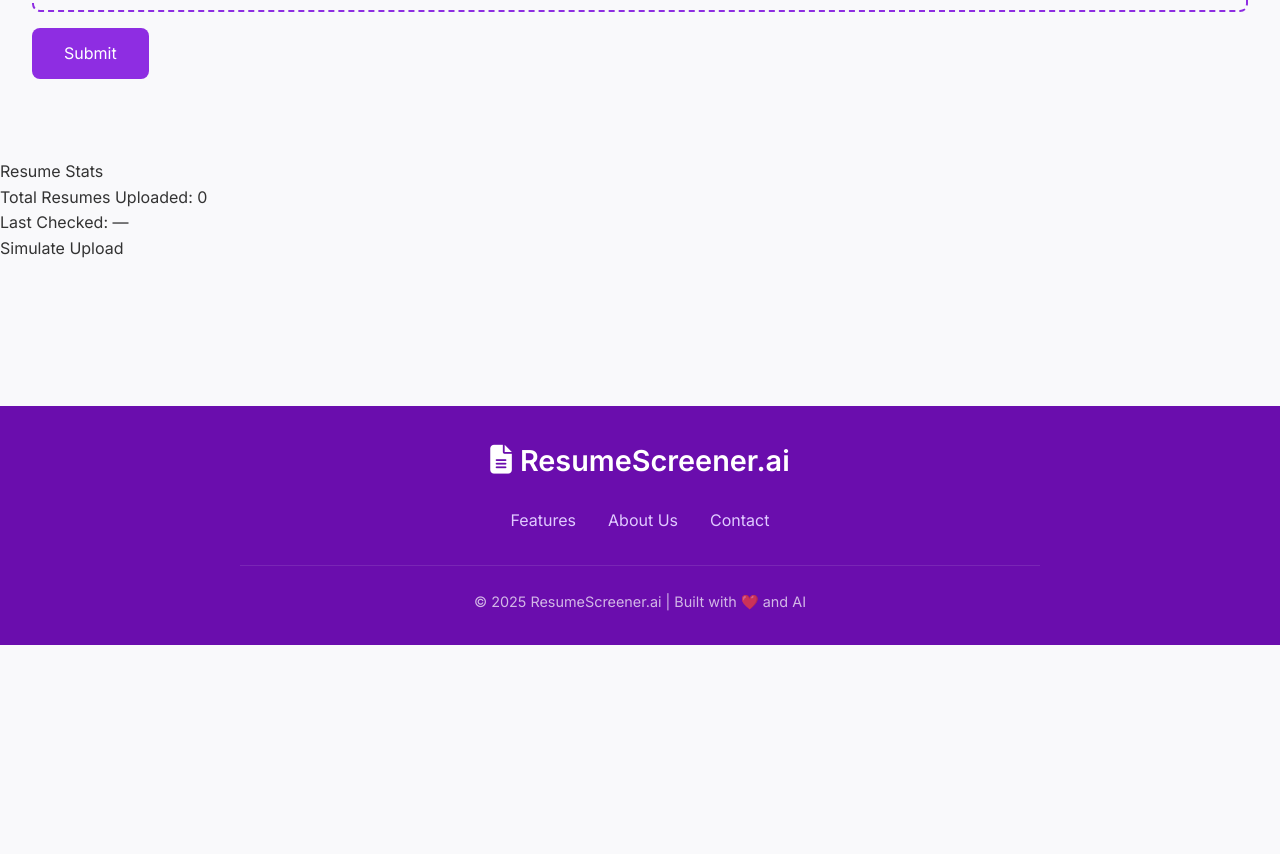
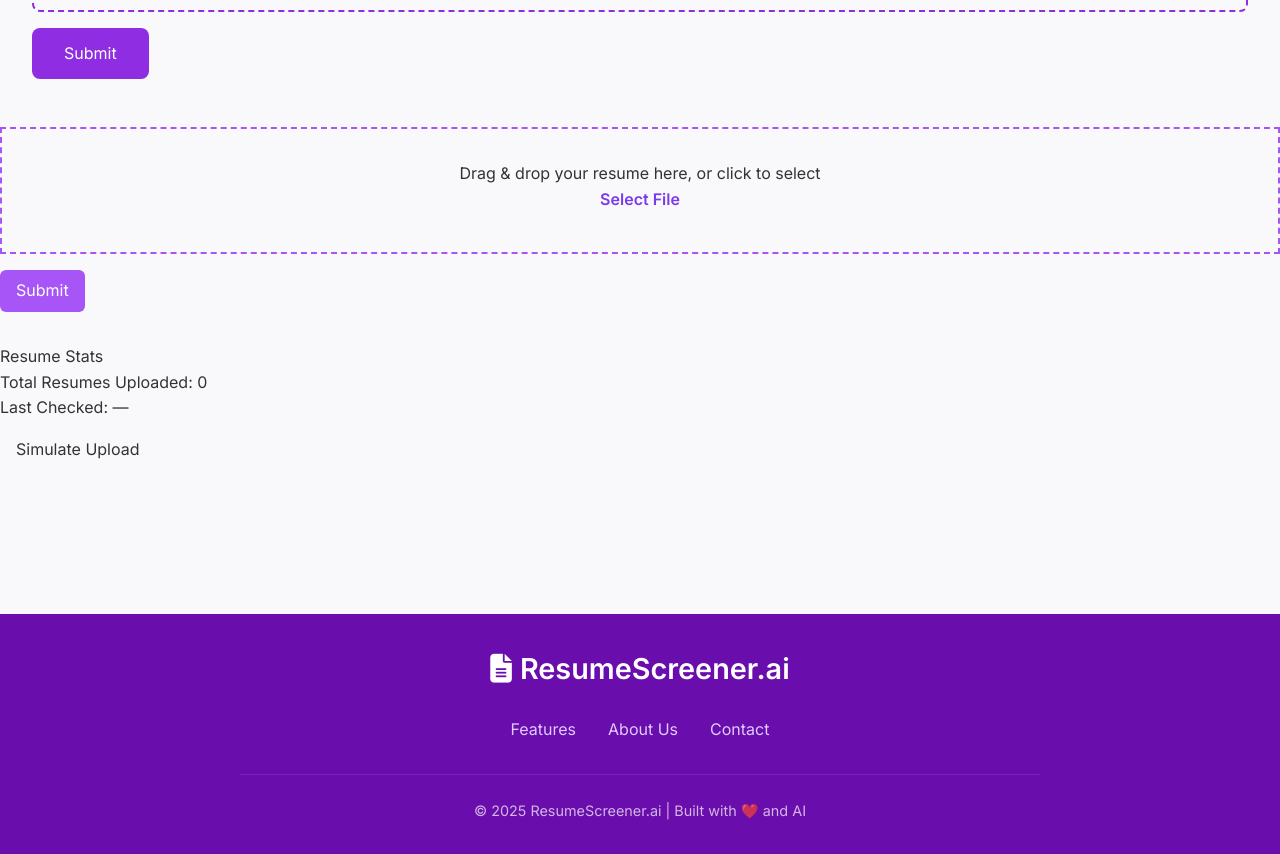
Before and after one commit to Sonikaelangovan/resume-screener-app, a Next.js app: page / in a window 1280 px wide. Shown: the part 1020-1874 px from the top of the page. Before the commit the page ends 1665 px from the top, so only its background shows below. Built offline with nearby package versions, Linux system fonts and the light colour scheme.

Commit message:
Update ResumeStats.js

```diff
--- a/src/components/ResumeStats.js
+++ b/src/components/ResumeStats.js
@@ -1,41 +1,73 @@
-import React, { useEffect, useState } from 'react';
+import React, { useState } from 'react';
 
 const ResumeStats = () => {
-  const [resumeCount, setResumeCount] = useState(0);
+  const [uploadedFiles, setUploadedFiles] = useState([]);
   const [lastChecked, setLastChecked] = useState('');
 
-  useEffect(() => {
-    const uploadInput = document.getElementById('file-upload'); // ID of your actual upload input
-    const submitBtn = document.getElementById('submitBtn'); // Button that triggers the upload
+  const handleFileChange = (e) => {
+    setUploadedFiles([...e.target.files]);
+  };
 
-    const updateStats = () => {
-      const files = uploadInput?.files;
-      if (files && files.length > 0) {
-        setResumeCount(files.length);
+  const handleSubmit = (e) => {
+    e.preventDefault();
+    if (uploadedFiles.length > 0) {
       setLastChecked(new Date().toLocaleString());
     }
   };
 
-    submitBtn?.addEventListener('click', updateStats);
-
-    return () => {
-      submitBtn?.removeEventListener('click', updateStats);
+  const simulateUpload = () => {
+    setLastChecked(new Date().toLocaleString());
   };
-  }, []);
 
   return (
+    <div>
+      <form onSubmit={handleSubmit} id="uploadForm">
+        <div style={{ border: '2px dashed #a855f7', padding: '2rem', textAlign: 'center' }}>
+          <p>Drag & drop your resume here, or click to select</p>
+          <label htmlFor="file-upload" style={{ cursor: 'pointer', color: '#7c3aed', fontWeight: 'bold' }}>
+            Select File
+          </label>
+          <input
+            type="file"
+            id="file-upload"
+            onChange={handleFileChange}
+            style={{ display: 'none' }}
+            multiple
+          />
+          {uploadedFiles.length > 0 && (
+            <div style={{ marginTop: '1rem', backgroundColor: '#f3e8ff', padding: '0.5rem' }}>
+              {Array.from(uploadedFiles).map((file, idx) => (
+                <p key={idx}>📄 {file.name}</p>
+              ))}
+            </div>
+          )}
+        </div>
+
+        <button type="submit" style={{
+          marginTop: '1rem',
+          backgroundColor: '#a855f7',
+          color: '#fff',
+          padding: '0.5rem 1rem',
+          border: 'none',
+          borderRadius: '6px',
+          cursor: 'pointer'
+        }}>
+          Submit
+        </button>
+      </form>
+
       <section className="stats-section" style={{ marginTop: '2rem' }}>
         <h3>Resume Stats</h3>
-      <p>Total Resumes Uploaded: {resumeCount}</p>
+        <p>Total Resumes Uploaded: {uploadedFiles.length}</p>
         <p>Last Checked: {lastChecked || '—'}</p>
-      <button onClick={() => {
-        const files = document.getElementById('file-upload')?.files;
-        setResumeCount(files?.length || 0);
-        setLastChecked(new Date().toLocaleString());
-      }}>
+        <button
+          onClick={simulateUpload}
+          style={{ marginTop: '0.5rem', padding: '0.5rem 1rem', cursor: 'pointer' }}
+        >
           Simulate Upload
         </button>
       </section>
+    </div>
   );
 };
 
```
Lines whose indentation alone changed are shown as unchanged.
